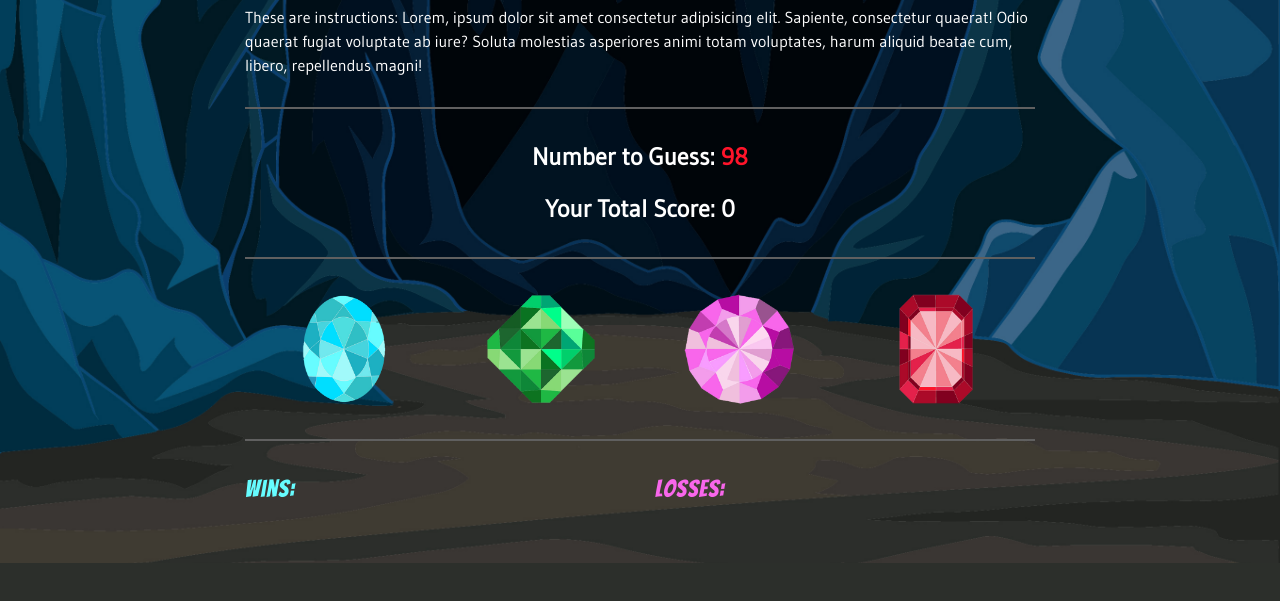
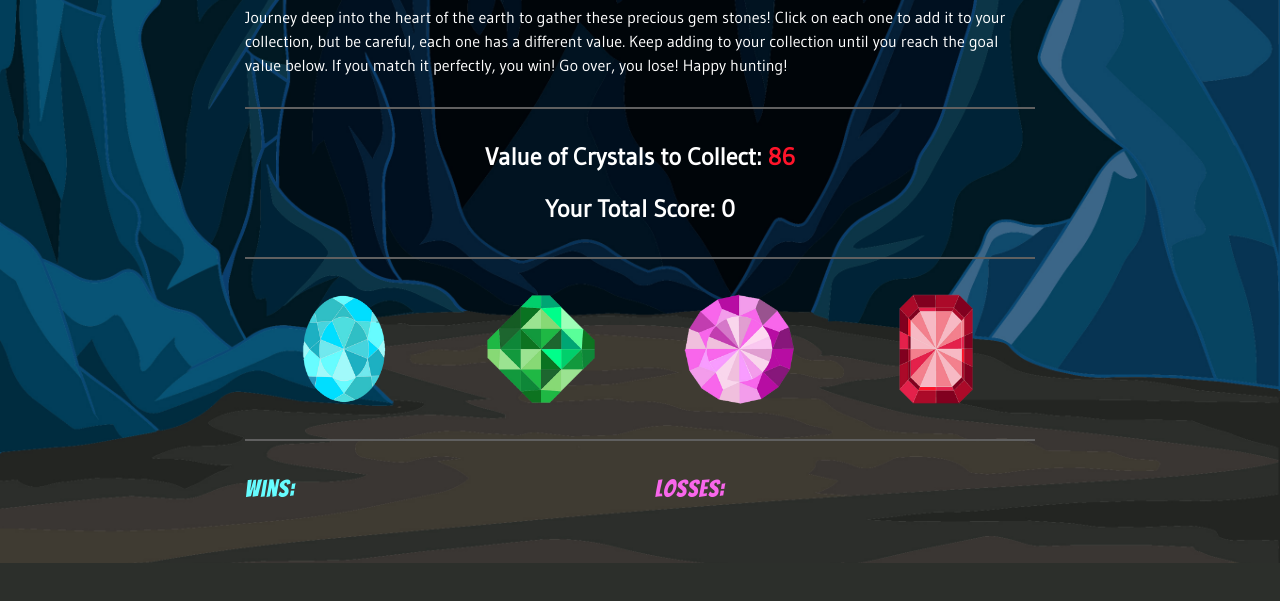
Before and after one commit to Tina-Lightning/unit-4-game, a plain HTML site: page index.html in a window 1280 px wide. Shown: the part 101-702 px from the top of the page. Drawn offline with nearby package versions, Linux system fonts and the light colour scheme.

Commit message:
added instructions and a readme file

```diff
--- a/assets/javascript/game.js
+++ b/assets/javascript/game.js
@@ -22,7 +22,7 @@ function startGame() {
     ];
 
     // here we determine the random number the player is trying to hit
-    targetNumber = Math.floor(Math.random() * 120) + 19;
+    targetNumber = Math.floor(Math.random() * (120 - 19 + 1) + 19);
 
     // then we show that random number in the browser
     $("#number-to-guess").text(targetNumber);
--- a/index.html
+++ b/index.html
@@ -21,17 +21,11 @@
         <div class="col-sm-8">
 
             <h1>Crystals Collector</h1>
-            <p>These are instructions: Lorem, ipsum dolor sit amet consectetur adipisicing elit. Sapiente,
-                consectetur
-                quaerat!
-                Odio quaerat fugiat voluptate ab iure? Soluta molestias asperiores animi totam voluptates, harum
-                aliquid
-                beatae
-                cum, libero, repellendus magni!</p>
+            <p>Journey deep into the heart of the earth to gather these precious gem stones! Click on each one to add it to your collection, but be careful, each one has a different value. Keep adding to your collection until you reach the goal value below. If you match it perfectly, you win! Go over, you lose! Happy hunting! </p>
 
             <hr>
 
-            <p class="score text-center">Number to Guess: <span id="number-to-guess"></span></p>
+            <p class="score text-center">Value of Crystals to Collect: <span id="number-to-guess"></span></p>
             <p class="score text-center">Your Total Score: <span id="current-score"></span></p>
 
             <hr>
```
Also changed, not shown: 1 other file.
